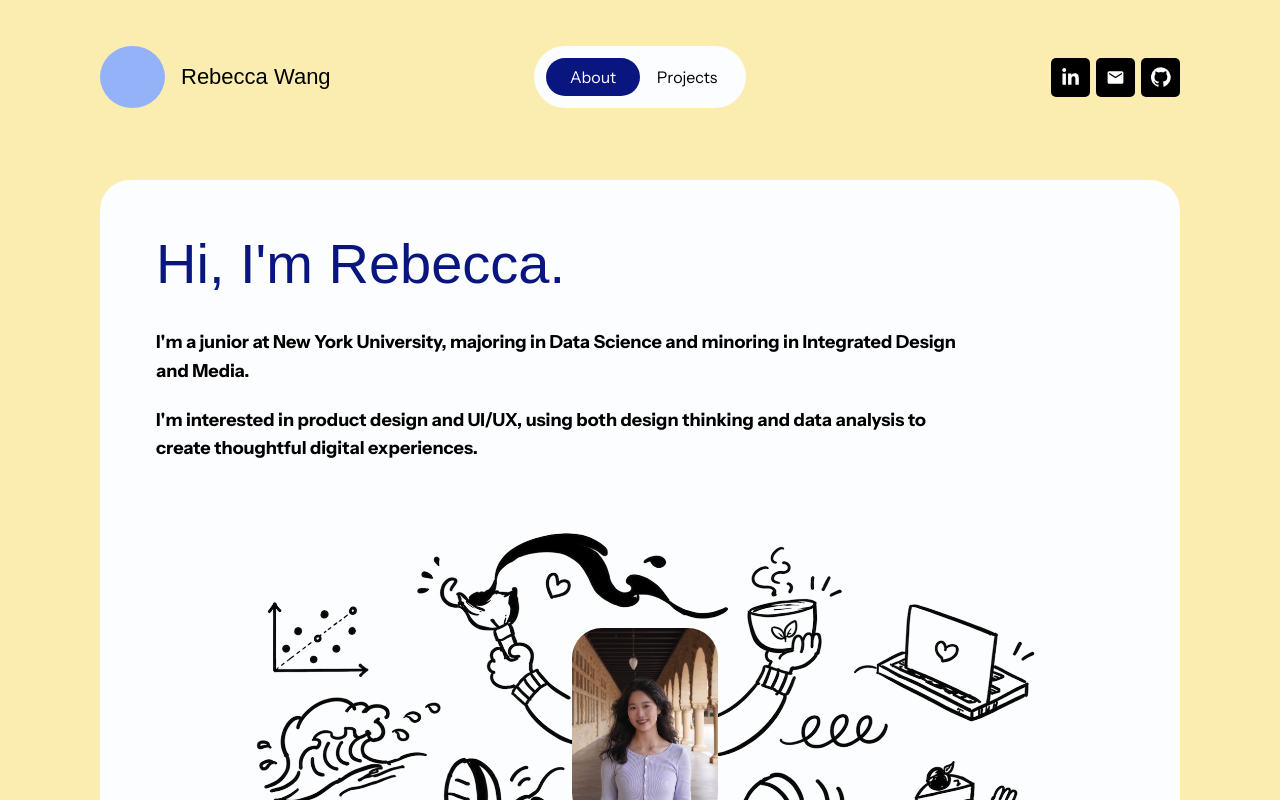
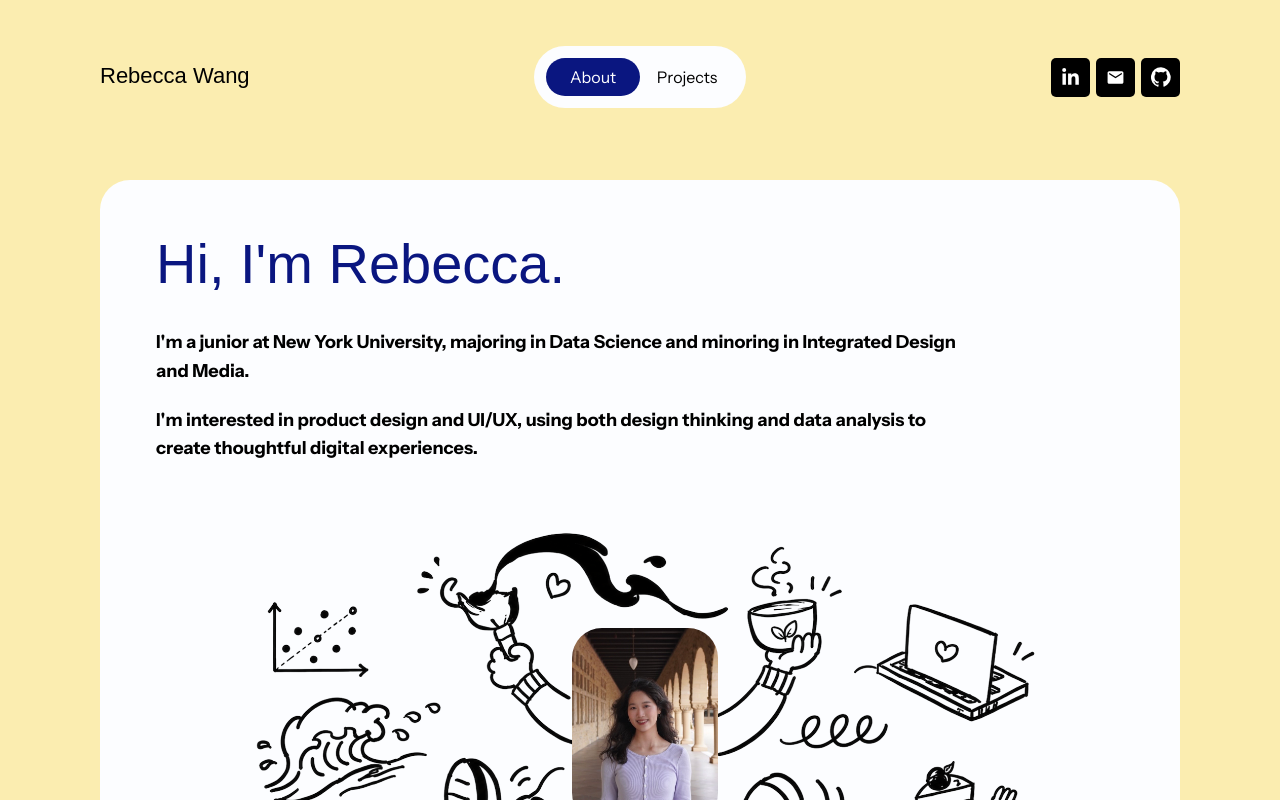
Before and after one commit to rebeccashinyan/portfolio, a Next.js app: page / in a window 1280 px wide. Shown: the top 800 px of the page. Built offline with nearby package versions, Linux system fonts and the light colour scheme; a web font is replaced by a local one.

Commit message:
removed header avatar, kept wordmark only

```diff
--- a/components/SiteHeader.tsx
+++ b/components/SiteHeader.tsx
@@ -1,9 +1,8 @@
-import Image from "next/image";
 import Link from "next/link";
 
 import { SiteNav } from "@/components/SiteNav";
 import { SocialIcon } from "@/components/SocialIcon";
-import { brandName, logo, socialLinks } from "@/components/siteConfig";
+import { brandName, socialLinks } from "@/components/siteConfig";
 
 type SiteHeaderProps = {
   /** Nav item to mark as the current page. Omit on pages that are not in the nav. */
@@ -14,16 +13,8 @@ type SiteHeaderProps = {
 
 export function SiteHeader({ activeHref, tone = "dark" }: SiteHeaderProps) {
   return (
-    <header className="relative mx-auto flex w-[calc(100vw-40px)] max-w-figma-content flex-col items-start gap-4 sm:w-full sm:flex-row sm:flex-wrap sm:items-center sm:justify-between sm:gap-x-5 lg:flex-nowrap">
-      <Link href="/" className="flex items-center gap-4">
-        <Image
-          src={logo.src}
-          alt=""
-          width={logo.width}
-          height={logo.height}
-          priority
-          className="h-[62px] w-[65px]"
-        />
+    <header className="relative mx-auto flex w-[calc(100vw-40px)] max-w-figma-content flex-col items-start gap-4 sm:w-full sm:flex-row sm:flex-wrap sm:items-center sm:justify-between sm:gap-x-5 lg:h-[62px] lg:flex-nowrap">
+      <Link href="/">
         <span
           className={`font-display text-[22px] font-normal leading-none ${
             tone === "light" ? "text-white" : "text-black"
--- a/components/siteConfig.ts
+++ b/components/siteConfig.ts
@@ -1,12 +1,6 @@
 import type { SocialIconName } from "@/components/SocialIcon";
 
 export const brandName = "Rebecca Wang";
-
-export const logo = {
-  src: "/figma-assets/logo-dot.svg",
-  width: 72,
-  height: 69,
-};
 
 export const navItems = [
   { label: "About", href: "/" },
```
Also changed, not shown: public/figma-assets/avatar.jpg (added).
